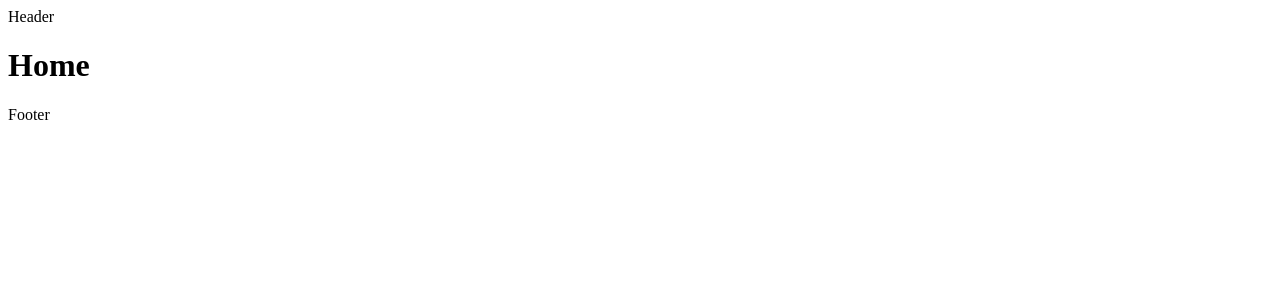
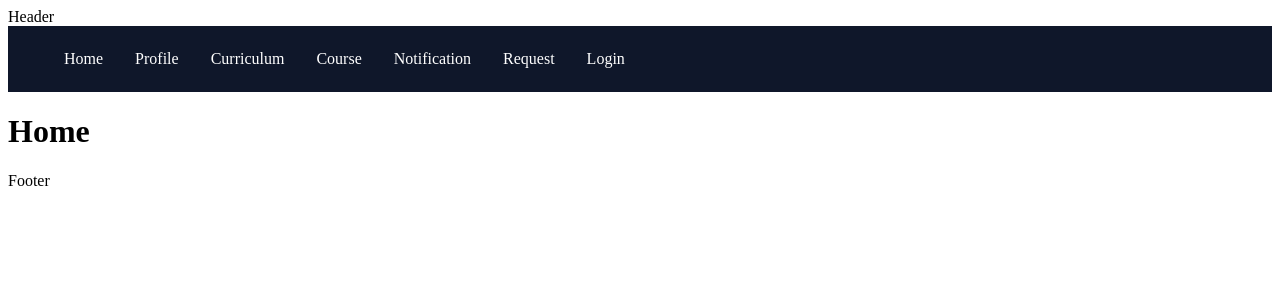
Before and after one commit to pihaf/School-management-system, a React (Vite) app in the folder frontend/sgfrontend/: page / in a window 1280 px wide. Shown: the top 300 px of the page. Built offline with nearby package versions, Linux system fonts and the light colour scheme.

Commit message:
Add routes and test nav bar

```diff
--- a/frontend/sgfrontend/src/App.jsx
+++ b/frontend/sgfrontend/src/App.jsx
@@ -1,6 +1,7 @@
 import React from 'react';
 import { BrowserRouter as Router, Routes, Route, Navigate } from 'react-router-dom';
 import Home from './components/Home';
+import Navbar from './components/Navbar.jsx';
 import Header from './components/Header';
 import Footer from './components/Footer';
 import Curriculum from './components/Curriculum';
@@ -15,6 +16,7 @@ function App() {
   return (
     <Router>
       <Header />
+      <Navbar />
       <Routes>
         <Route exact path="/" element={<Home />} />
         <Route path="/login" element={<Login />} />
--- /dev/null
+++ b/frontend/sgfrontend/src/components/Navbar.jsx
@@ -0,0 +1,42 @@
+import React from 'react';
+import { useState } from 'react';
+import { Link } from 'react-router-dom';
+import '../css/Navbar.css';
+
+function Navbar() {
+    const [menuOpen, setMenuOpen] = useState(false);
+  return (
+    <nav>
+        <div className="menu" onClick={() => setMenuOpen(!menuOpen)}>
+            <span></span>
+            <span></span>
+            <span></span>
+        </div>
+        <ul>
+            <li>
+                <Link to="/">Home</Link>
+            </li>
+            <li>
+                <Link to="/profile">Profile</Link>
+            </li>
+            <li>
+                <Link to="/curriculum">Curriculum</Link>
+            </li>
+            <li>
+                <Link to="/course">Course</Link>
+            </li>
+            <li>
+                <Link to="/notification">Notification</Link>
+            </li>
+            <li>
+                <Link to="/request">Request</Link>
+            </li>
+            <li>
+                <Link to="/login">Login</Link>
+            </li>
+        </ul>
+    </nav>
+  )
+}
+
+export default Navbar;
--- /dev/null
+++ b/frontend/sgfrontend/src/css/Navbar.css
@@ -0,0 +1,92 @@
+.active{
+    background-color: #1d4ed8;
+}
+
+nav {
+    display: flex;
+    justify-content: space-between;
+    align-items: center;
+    background-color: #0f172a;
+    color: white;
+    position: sticky;
+    top: 0;
+}
+
+nav .title {
+    font-size: 1.5rem;
+    margin: 1rem;
+    font-weight: bold;
+    text-decoration: none;
+    color: white;
+}
+
+nav ul {
+    display: flex;
+}
+
+nav ul li {
+   list-style: none;
+}
+
+nav ul li a {
+    display: block;
+    text-decoration: none;
+    color: white;
+    padding: 0.5rem;
+    margin: 0 0.5rem;
+    border-radius: 0.5rem;
+}
+
+nav ul li a:not(.active):hover {
+    background-color:#172554 ;
+}
+
+nav .menu {
+    display: none;
+    position: absolute;
+    top: 0.75rem;
+    right: 0.5rem;
+    flex-direction: column;
+    justify-content: space-between;
+    width: 2.25rem;
+    height: 2rem;
+}
+
+nav .menu span {
+    height: 0.4rem;
+    width: 100%;
+    background-color: #fff;
+    border-radius: 0.2rem;
+}
+
+
+@media (max-width: 480px) {
+    nav .menu {
+        display: flex;
+    }
+
+    nav {
+        flex-direction: column;
+        align-items: flex-start;
+    }
+
+    nav ul {
+        display: none;
+        flex-direction: column;
+        width: 100%;
+        margin-bottom: 0.25rem;
+    }
+
+    nav ul.open {
+        display: flex;
+    }
+
+    nav ul li {
+        width: 100%;
+        text-align: center;
+    }
+
+    nav ul li a {
+        margin: 0.2rem 0.5rem;
+    }
+}
```
